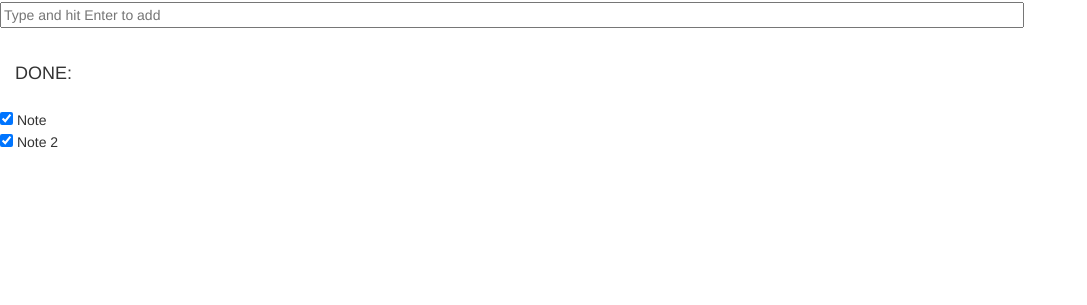
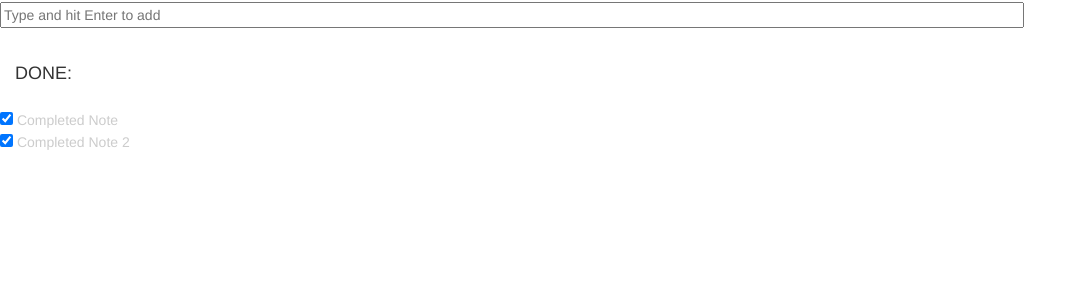
Before and after one commit to johnvimalraj/takehometest, a Spring Boot app: page / in a window 1280 px wide. Shown: the part 208-513 px from the top of the page, without its empty margins (0-1087 px from the left). Run offline with Spring Boot 4, Linux system fonts and the light colour scheme; data comes from the database, SQL or seed files in the repository; some libraries are stand-ins or nearby versions.

Commit message:
Updated the style for completed the task.

```diff
--- a/todo/src/main/resources/templates/index.html
+++ b/todo/src/main/resources/templates/index.html
@@ -36,9 +36,7 @@
         visibility: visible;
         alignment  : right;
     }
-    .complete {
-        foreground-color: #808080;
-    }
+
     </style>
 
 <body>
@@ -67,9 +65,9 @@
 
     <table  class ="tooltipClose" style="width:100%">
         <tr style="width:100%" ng-repeat="todo in todolistComp">
-            <td><lable class="complete" for="{{todoComplete+$index}}" ><input  type='checkbox' checked='checked' id="{{todoComplete+$index}}"
+            <td><lable style="color:#CCC" for="{{todoComplete+$index}}" ><input  type='checkbox' checked='checked' id="{{todoComplete+$index}}"
                                                               ng-model="todo.complete"  ng-change="updateTODO(todo)"  value="{{todo.complete}}" >
-                {{todo.note}}</lable></td>
+                Completed {{todo.note}}</lable></td>
             <td class = "closeTR" > <button class="closeB" ng-click="deleteTODO(todo.id)"> &#10060;</button></td>
         </tr>
     </table>
```
